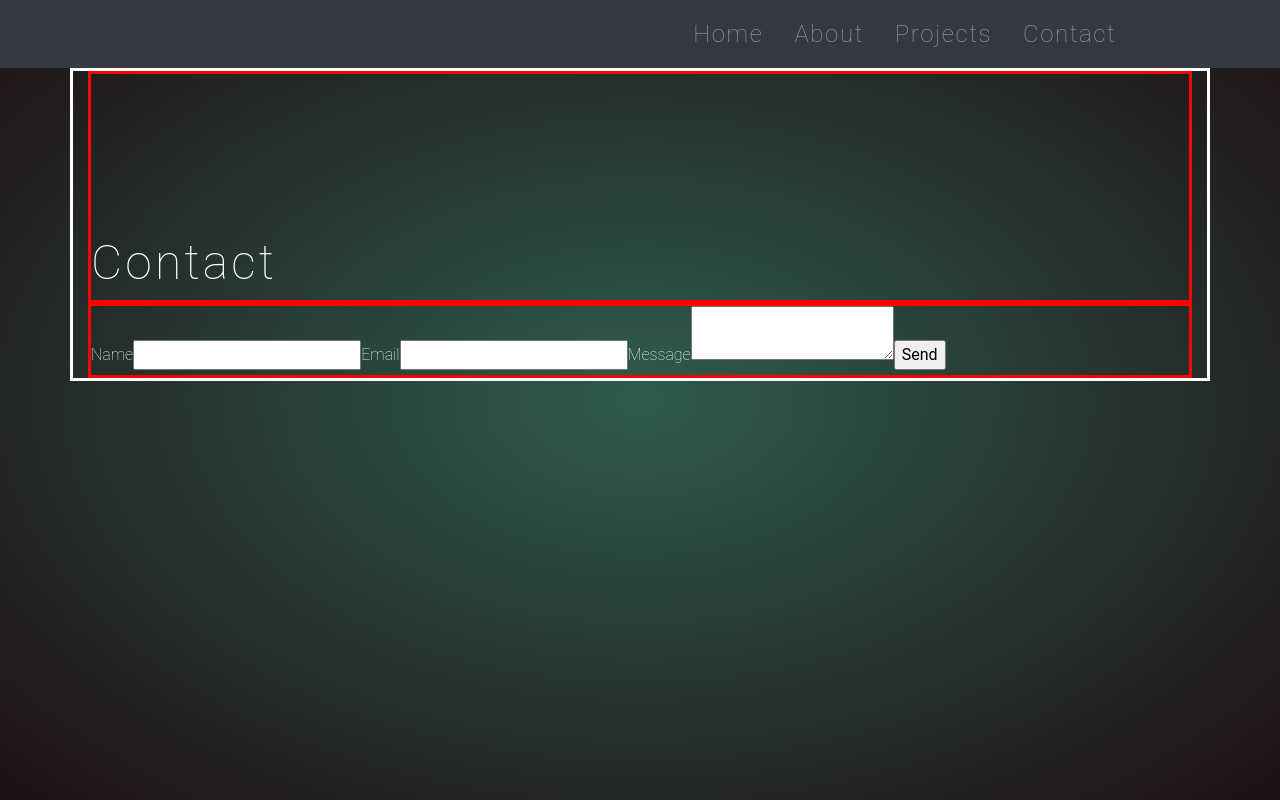
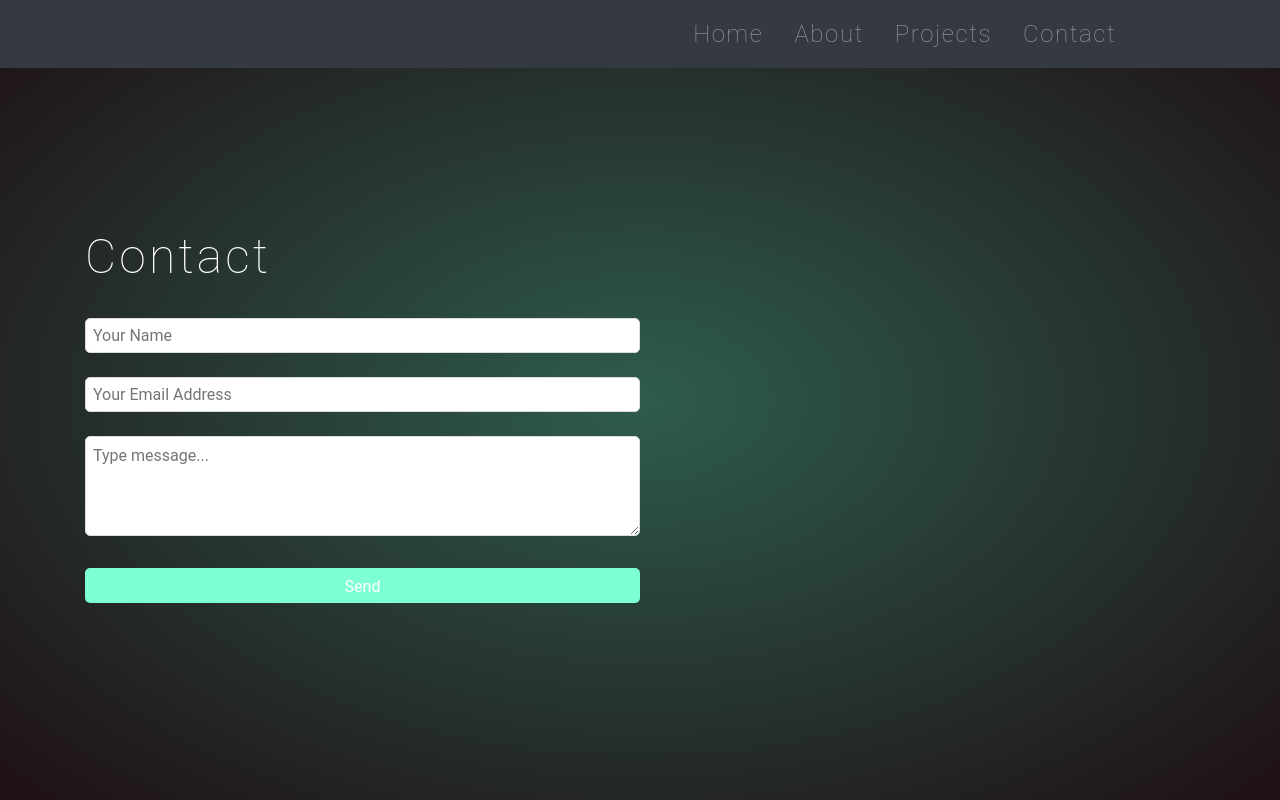
Before and after one commit to DianaBerte/My-portfolio, a React (Create React App) app in the folder my-portfolio/: page /contact in a window 1280 px wide. Built offline with nearby package versions, Linux system fonts and the light colour scheme; no server answers.

Commit message:
Todo: fix sending empty message & style contact form

```diff
--- a/my-portfolio/src/assets/index.css
+++ b/my-portfolio/src/assets/index.css
@@ -7,15 +7,60 @@
     color: white;
 }
 
-.container {
-    border: 3px solid white;
+/* CONTACT FORM */
+
+.contact-form-container-div {
+    /* border: 3px solid red; */
+    max-width: 100%;
 }
 
-.container-div {
-    border: 3px solid red;
-    /* margin-left: 10%; */
+form {
+    display: flex;
+    align-items: flex-start;
+    flex-direction: column;
+    max-width: 50%;
+    min-width: 30%;
+    font-size: 16px;
+}
+
+input {
+    width: 100%;
+    height: 35px;
+    padding: 7px;
+    outline: none;
+    border-radius: 5px;
+    border: 1px solid rgb(220, 220, 220);
+}
+
+input:focus {
+    border: 2px solid aquamarine;
 }
 
 label {
     color: white;
+    margin-top: 1rem;
 }
+
+textarea {
+    max-width: 100%;
+    min-width: 100%;
+    width: 100%;
+    max-height: 100px;
+    min-height: 100px;
+    padding: 7px;
+    outline: none;
+    border-radius: 5px;
+    border: 1px solid rgb(220, 220, 220);
+}
+
+textarea:focus {
+    border: 2px solid aquamarine;
+}
+
+input[type="submit"] {
+    margin-top: 2rem;
+    cursor: pointer;
+    background: aquamarine;
+    color: white;
+    border: none;
+  }
--- a/my-portfolio/src/components/ContactComponent.tsx
+++ b/my-portfolio/src/components/ContactComponent.tsx
@@ -11,7 +11,7 @@ const ContactComponent = () => {
 
     const form = useRef<HTMLFormElement>(null);
 
-    const sendEmail = (e: any) => {
+    const sendEmail = (e: any) => { //ATTENTION: message is sent even if fields are empty - NEED TO FIX
       e.preventDefault();
 
       if (form.current && serviceID && templateID && publicKey) {
@@ -31,14 +31,14 @@ const ContactComponent = () => {
         <div className='container-div'>
             <h1 className="title">Contact</h1>
         </div>
-        <div className='container-div'>
+        <div className='contact-form-container-div'>
         <form ref={form} onSubmit={sendEmail}>
-            <label>Name</label>
-            <input type="text" name="user_name" />
-            <label>Email</label>
-            <input type="email" name="user_email" />
-            <label>Message</label>
-            <textarea name="message" />
+            <label></label>
+            <input type="text" placeholder='Your Name' name="user_name" />
+            <label></label>
+            <input type="email" placeholder='Your Email Address' name="user_email" />
+            <label></label>
+            <textarea name="message" placeholder='Type message...'/>
             <input type="submit" value="Send" />
         </form>
         </div>
```
